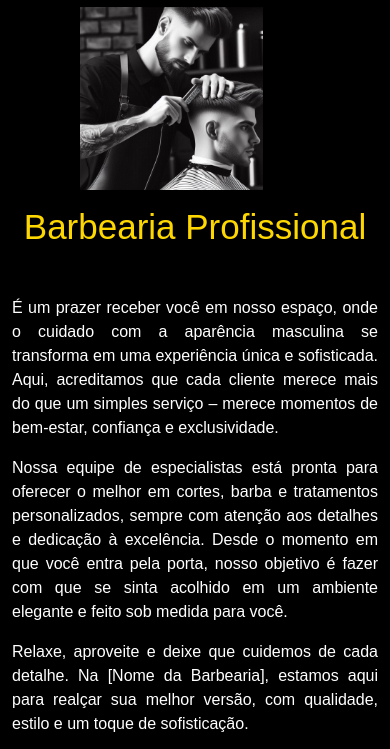
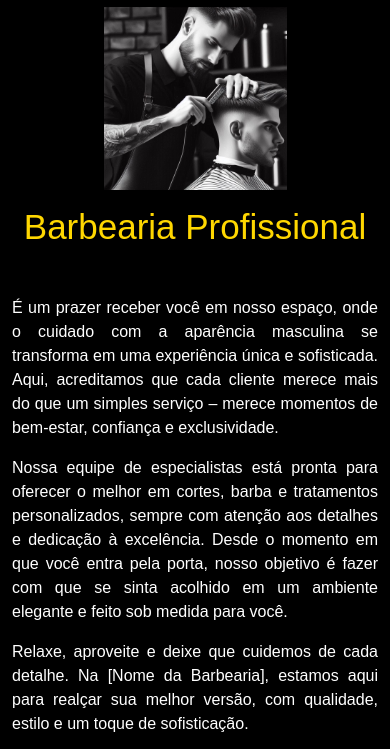
Before and after one commit to ThiagoAndrade92/barbearia, a plain HTML site: page index.html in a window 390 px wide. Shown: the part 73-822 px from the top of the page. Drawn offline with nearby package versions, Linux system fonts and the light colour scheme.

Commit message:
centralizando hero  img mobile

```diff
--- a/index.html
+++ b/index.html
@@ -44,7 +44,7 @@
     <main class="main container">
         <section
             class="hero d-flex justify-content-around align-items-center flex-column flex-md-column flex-lg-row pt-2 mb-5">
-            <div class="img-hero me-5">
+            <div class="img-hero me-sm-5">
                 <img src="imgs/barbeiro.png" alt="Barbeiro Profissional" title="Barbeiro Profissional">
             </div><!-- img-hero -->
             <div class="textos-hero">
```
